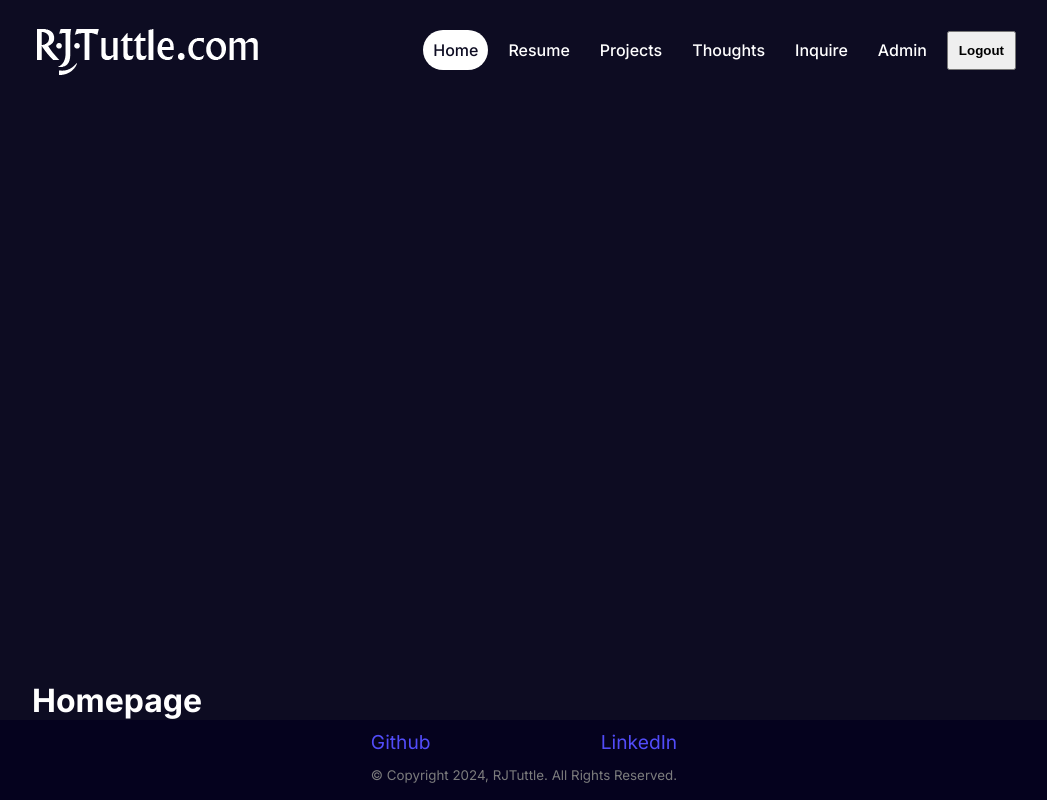
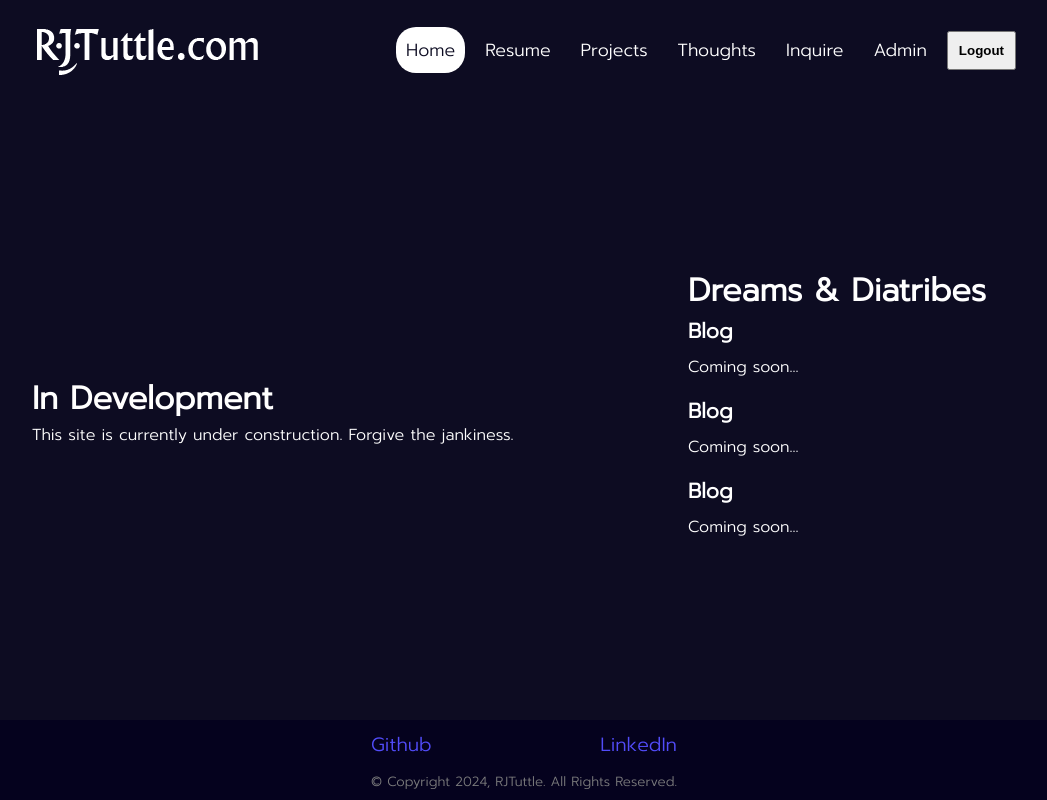
Before and after one commit to OMTut/rjt_site_v1, a Next.js app: page / in a window 1280 px wide. Shown: the whole page, without its empty margins (116-1163 px from the left). Built offline with nearby package versions, Linux system fonts and the light colour scheme.

Commit message:
home page design started

```diff
--- a/src/app/globals.css
+++ b/src/app/globals.css
@@ -33,7 +33,7 @@ a {
     min-height: calc(100vh - 80px);
     display:flex;
     flex-direction: column;
-    justify-content: space-between;
+    justify-content:first baseline
 }
 
 .small {
--- /dev/null
+++ b/src/app/home.module.css
@@ -0,0 +1,24 @@
+.homeContainer {
+  display: flex;
+  height: calc(100vh - 180px);
+  align-items:center;
+
+}
+
+.leftContainer {
+  flex: 2;
+}
+
+.rightContainer {
+  flex: 1;
+}
+
+.blogSummary {
+  padding-bottom: 1rem;
+}
+
+.blogSummary h2 {
+  font-size: 1.3rem;
+
+  margin-bottom: 0.5rem;
+}
--- a/src/app/layout.js
+++ b/src/app/layout.js
@@ -1,9 +1,10 @@
-import { Inter } from 'next/font/google'
+import { Prompt } from 'next/font/google'
 import './globals.css'
 import Navbar from '@/components/navbar/Navbar'
 import Footer from '@/components/footer/Footer'
 
-const inter = Inter({ subsets: ['latin'] })
+const inter = Prompt({ subsets: ['latin'],
+                        weight: ['100','200','300'], })
 
 export const metadata = {
   title: 'RJTuttle.com',
--- a/src/app/page.jsx
+++ b/src/app/page.jsx
@@ -1,7 +1,27 @@
+import styles from './home.module.css';
+
 const Home = () => {
     return (
-      <div>
-        <h1>Homepage</h1>
+      <div className={styles.homeContainer}>
+        <div className={styles.leftContainer}>
+          <h1>In Development</h1>
+          <p>This site is currently under construction. Forgive the jankiness.</p>
+        </div>
+        <div className={styles.rightContainer}>
+          <div className={styles.blogSummary}>
+            <h1>Dreams & Diatribes</h1>
+            <h2>Blog</h2>
+            <p>Coming soon...</p>
+          </div>
+          <div className={styles.blogSummary}>
+            <h2>Blog</h2>
+            <p>Coming soon...</p>
+          </div>
+          <div className={styles.blogSummary}>
+            <h2>Blog</h2>
+            <p>Coming soon...</p>
+          </div>
+        </div>
       </div>
     );
   }
--- a/src/components/navbar/navbar.module.css
+++ b/src/components/navbar/navbar.module.css
@@ -3,6 +3,7 @@
     display: flex;
     align-items: center;
     justify-content: space-between;
+    font-size:1.1rem;
 }
 
 .logo {
```
